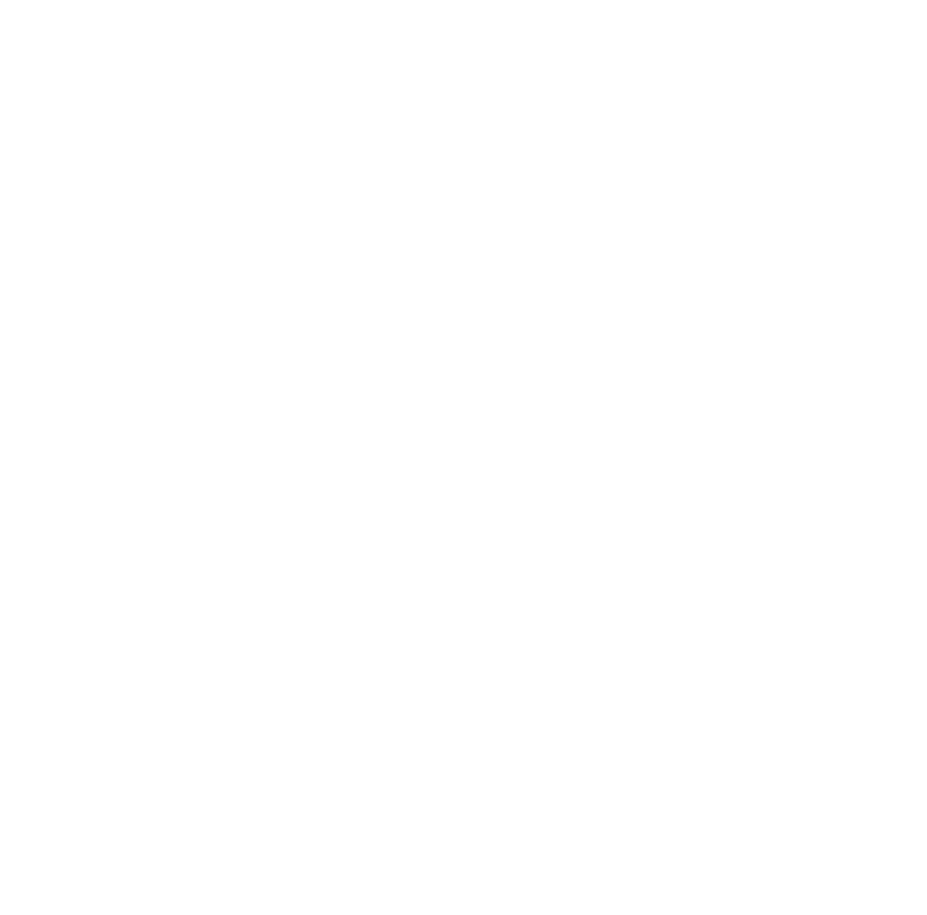
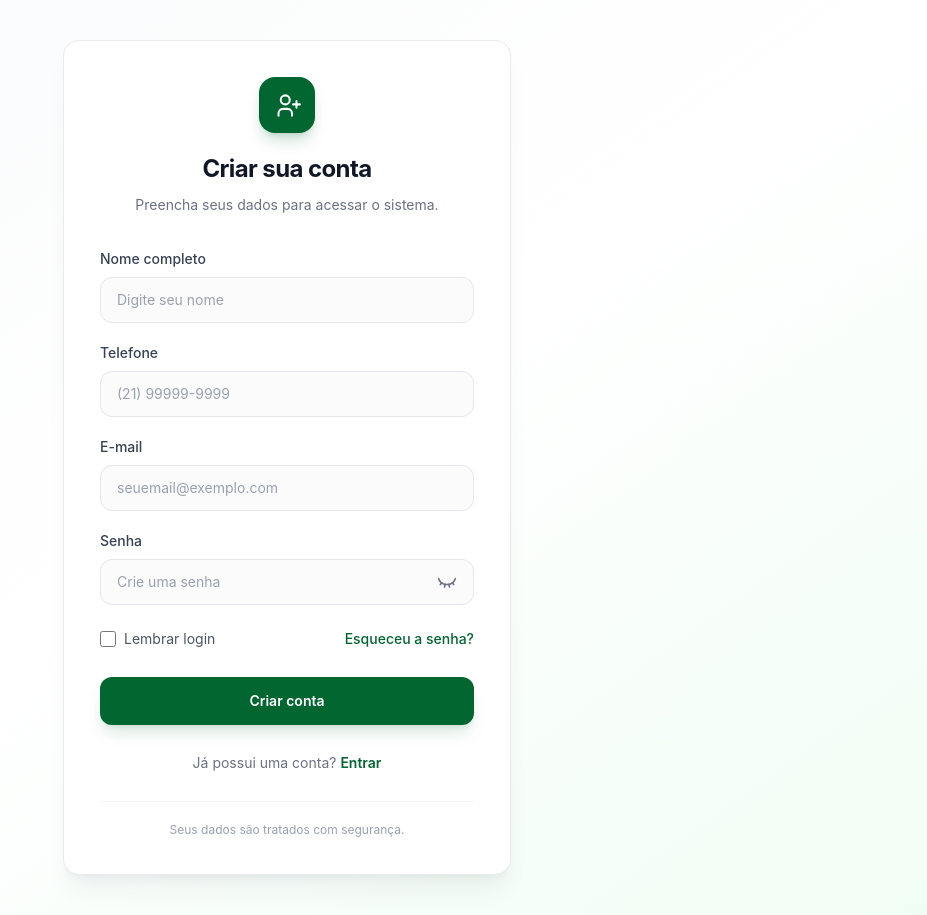
Before and after one commit to BiellSouza/Clean_Stock, a React (Vite) app: page / in a window 1280 px wide. Before the commit this address had no page. Shown: the whole page, without its empty margins (353-1280 px from the left). Before the commit the page ends 800 px from the top, so only its background shows below. Built offline with nearby package versions, Linux system fonts and the light colour scheme.

Commit message:
Visualização

```diff
--- a/src/Index.jsx
+++ b/src/Index.jsx
@@ -8,6 +8,7 @@ function Index() {
     <div>
       <BrowserRouter>
         <Routes>
+          <Route path="/" element={<Register />}></Route>
           <Route path="/Register" element={<Register />}></Route>
           <Route path="/Login" element={<Login />}></Route>
         </Routes>
```
